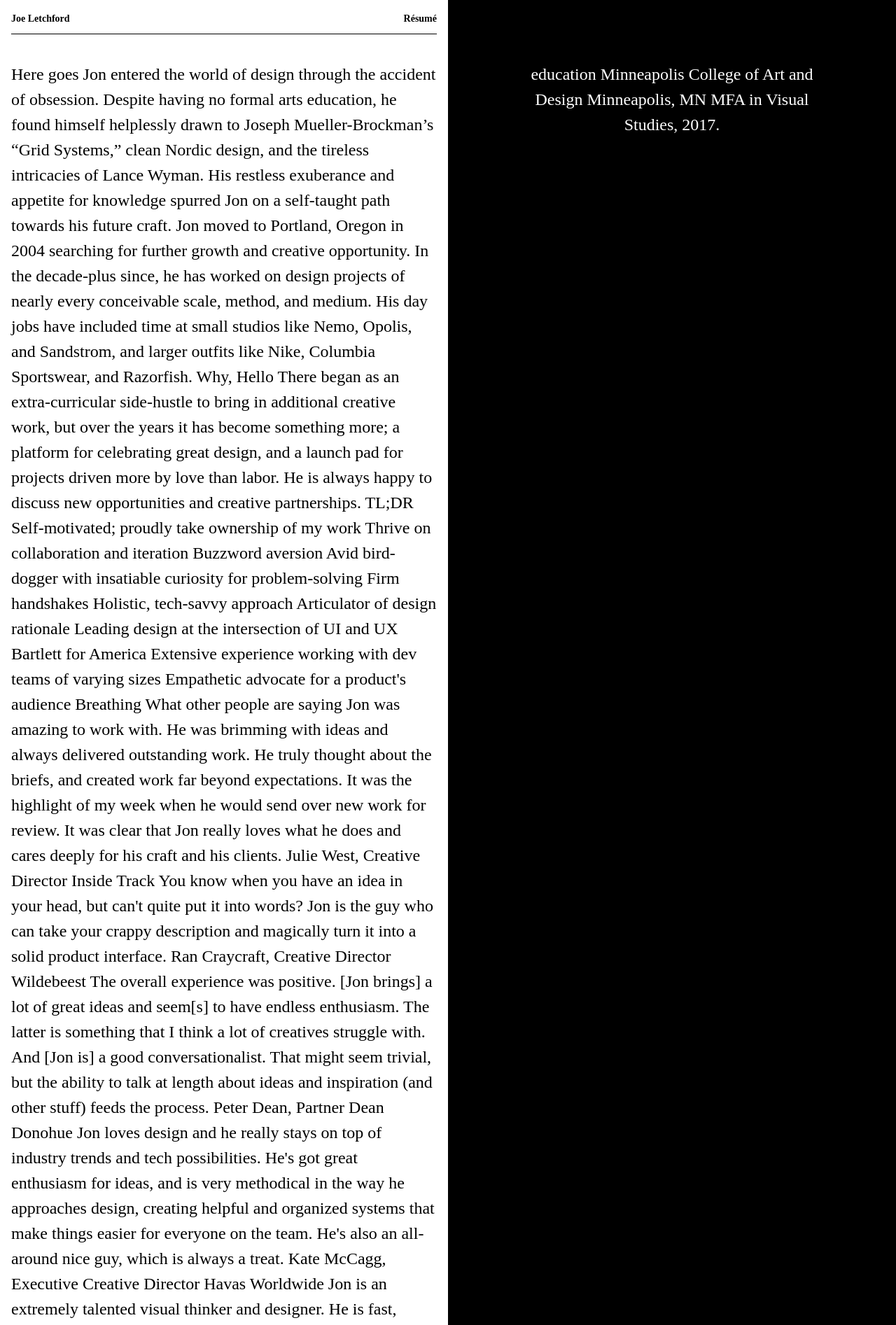
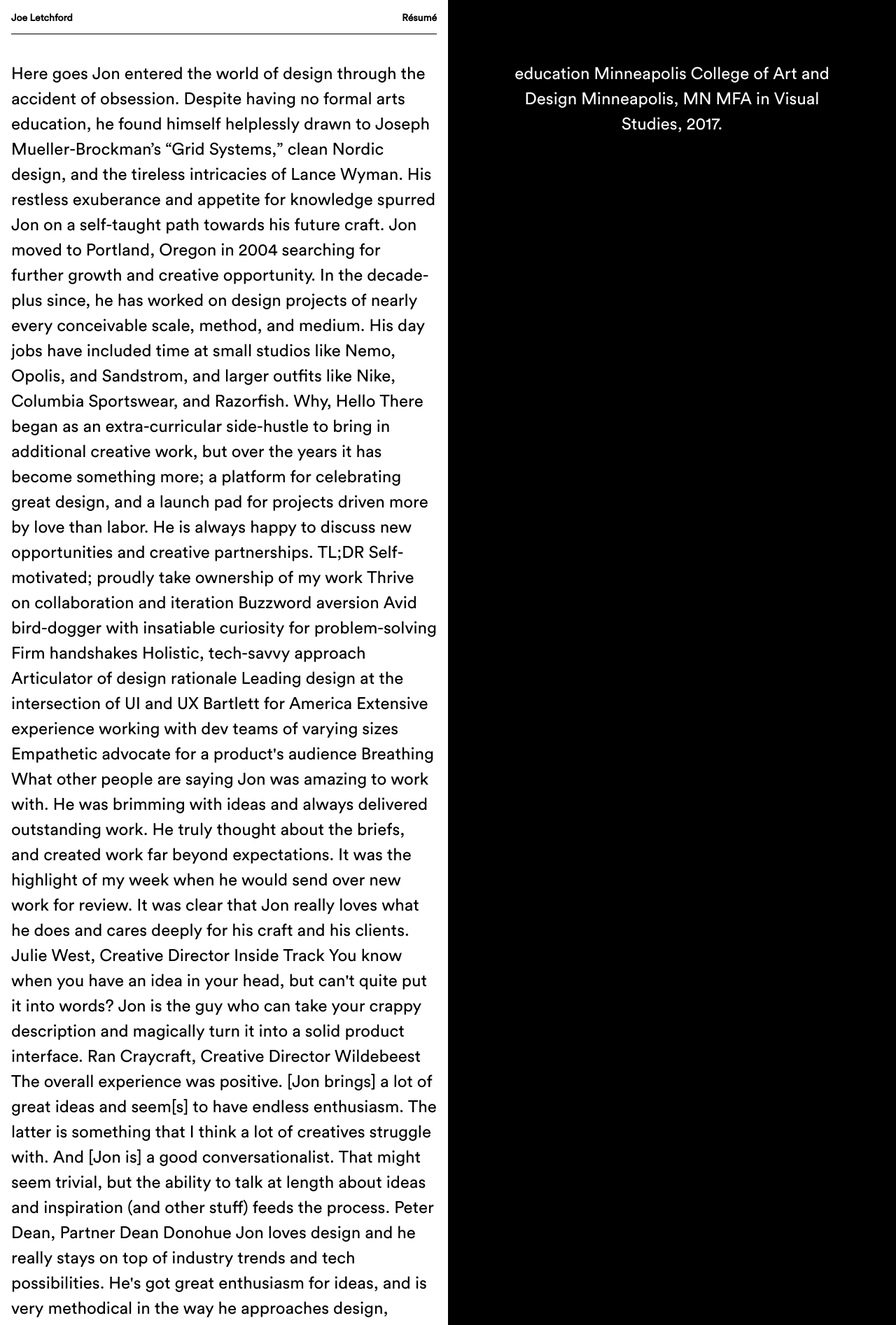
Before and after one commit to Joeletchford/portfolio-sf, a Jekyll site: the page built from about.html, in a window 1280 px wide. Shown: the top 1893 px of the page at 70% size. Built offline with Jekyll 4.4.1, drawn with Linux system fonts in a browser that asks for light colours; nearby versions of some CDN libraries.

Commit message:
missed a /

```diff
--- a/_includes/head.html
+++ b/_includes/head.html
@@ -11,7 +11,7 @@
   <!-- Styles -->
   <link rel="stylesheet" href="https://unpkg.com/tachyons@{{ site.tv }}/css/tachyons.min.css"/>
 
-	<link rel="stylesheet" href="{{ "/css/main.scss" | prepend: relative_url }}">
+	<link rel="stylesheet" href="{{ "/css/main.css" | prepend: relative_url }}">
 	<link rel="canonical" href="{{ page.url | replace:'index.html','' | prepend: site.baseurl | prepend: site.url }}">
 	<link rel="alternate" type="application/rss+xml" title="{{ site.title }}" href="{{ "/feed.xml" | prepend: site.baseurl | prepend: site.url }}" />
 
```
